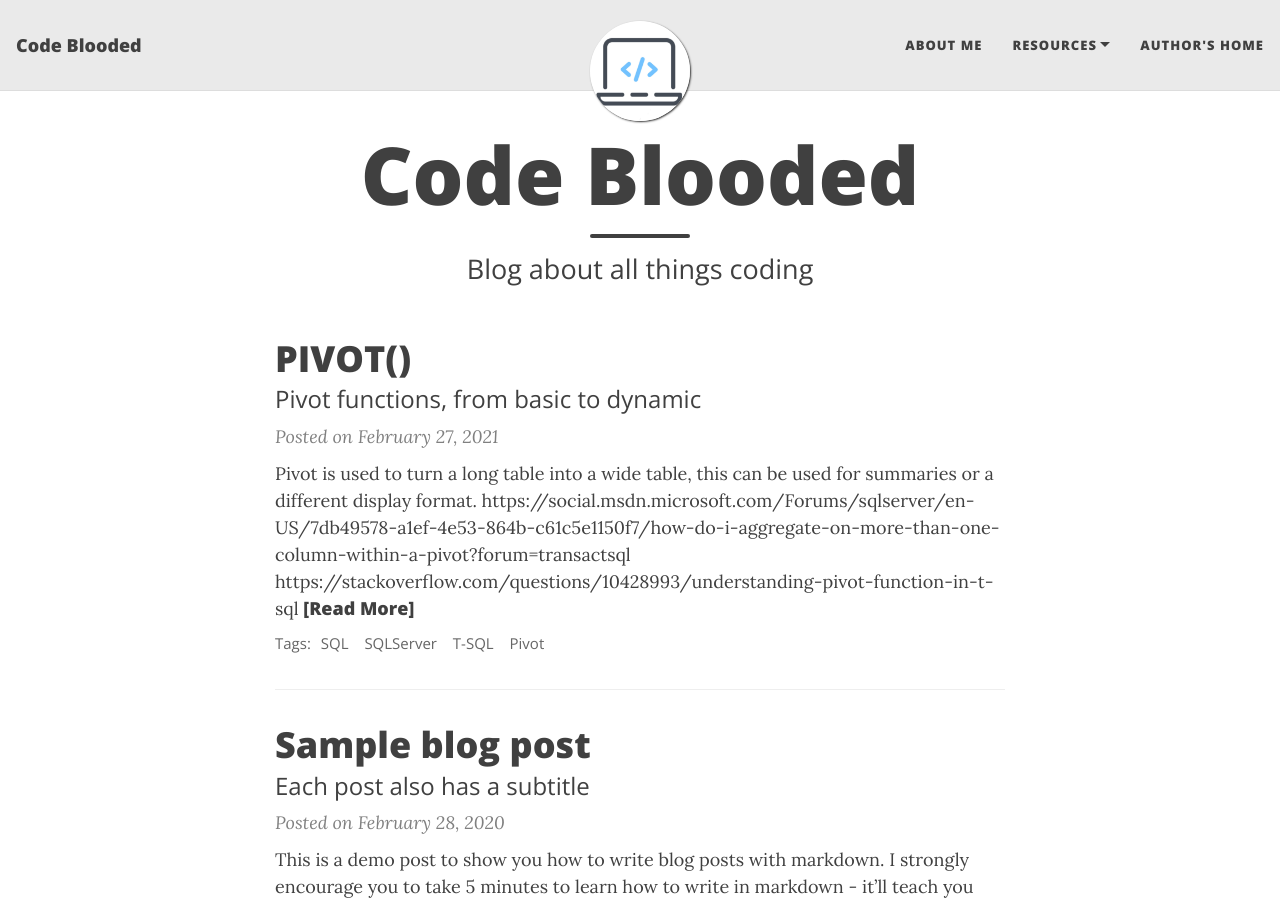
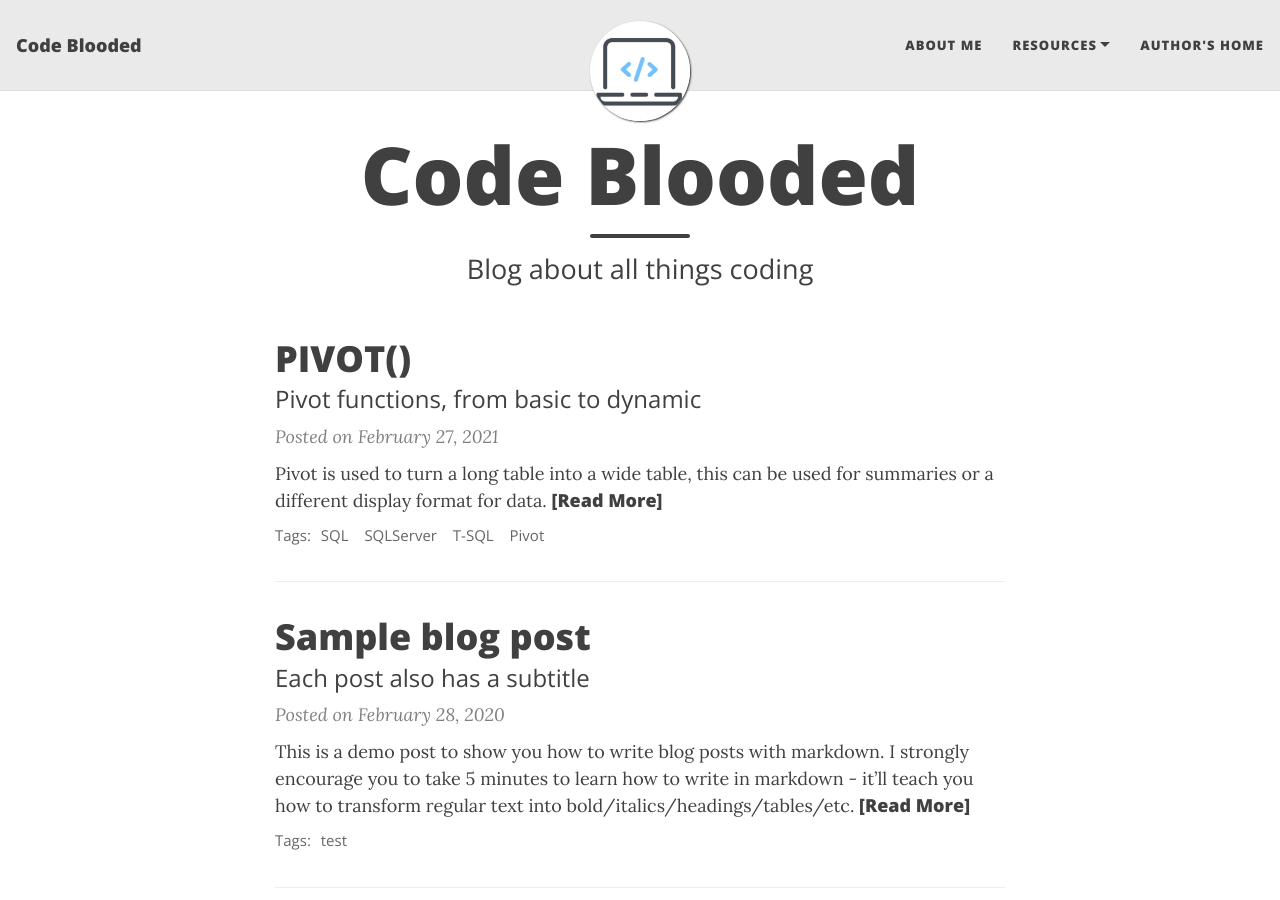
Before and after one commit to fionapye/fionapye.github.io, a Jekyll site: the page built from index.html, in a window 1280 px wide and 900 px high. Built offline with Jekyll 4.4.1, drawn with Linux system fonts in a browser that asks for light colours; nearby versions of some CDN libraries; the list of posts is cut into pages by our own code; some of the changed lines change nothing that is shown.

Commit message:
update pivot post and rename md

````diff
--- a/_posts/2021-02-27-post-1.md
+++ b/_posts/2021-02-27-pivot.md
@@ -9,49 +9,8 @@
 toc: true
 ---
 
-Pivot is used to turn a long table into a wide table, this can be used for summaries or a different display format.
-https://social.msdn.microsoft.com/Forums/sqlserver/en-US/7db49578-a1ef-4e53-864b-c61c5e1150f7/how-do-i-aggregate-on-more-than-one-column-within-a-pivot?forum=transactsql
-https://stackoverflow.com/questions/10428993/understanding-pivot-function-in-t-sql
+Pivot is used to turn a long table into a wide table, this can be used for summaries or a different display format for data.
 
-
-**Here is some bold text**
-
-## Here is a secondary heading
-
-Here's a useless table:
-
-| Number | Next number | Previous number |
-| :------ |:--- | :--- |
-| Five | Six | Four |
-| Ten | Eleven | Nine |
-| Seven | Eight | Six |
-| Two | Three | One |
-
-
-How about a yummy crepe?
-
-![Crepe](https://s3-media3.fl.yelpcdn.com/bphoto/cQ1Yoa75m2yUFFbY2xwuqw/348s.jpg)
-
-It can also be centered!
-
-![Crepe](https://s3-media3.fl.yelpcdn.com/bphoto/cQ1Yoa75m2yUFFbY2xwuqw/348s.jpg){: .mx-auto.d-block :}
-
-Here's a code chunk:
-
-~~~
-var foo = function(x) {
-  return(x + 5);
-}
-foo(3)
-~~~
-
-And here is the same code with syntax highlighting:
-
-```javascript
-var foo = function(x) {
-  return(x + 5);
-}
-foo(3)
 ```
 ## Simple Pivot
 ## Pivot with Multiple Aggregates
@@ -61,16 +20,20 @@
 
 ## Pivot with Dynamic SQL
 
-The tables in the demo look like this
+When the resultant table will contain lots of columns, its best to use dynamic SQL to work out the column headers so that they don't have to be written out explicitly.
 
-**Clients**
+**Initial Data**
+
+The data at the start looks like this, two tables relating to clients and products in long form.
+
+_Clients_
 
 | ClientID | Name |
 | :------ | :--- |
 | 1 | Name1 |
 | 2 | Name2 |
 
-**Products**
+_Products_
 
 | ProductID | ClientID | Product |
 | :------ |:--- | :--- |
@@ -80,6 +43,16 @@
 | 4 | 2 | SomeproductC |
 | 5 | 2 | SomeproductD |
 | 6 | 2 | SomeproductA |
+
+**Result**
+
+Here is the pivoted (wide) table that is created using the code below
+
+| ClientID | ClientName | Product1 | Product2 | Product3 |
+| :------ |:--- | :--- | :--- | :--- |
+| 1 | Name1 | SomeproductA | SomeproductA | SomeproductB |
+| 2 | Name2 | SomeproductA | SomeproductC | SomeproductD |
+
 
 **Code**
 
````
